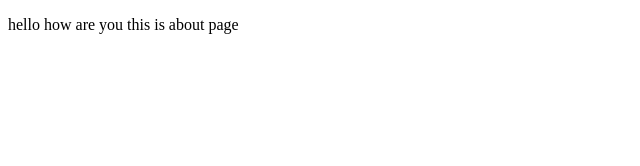
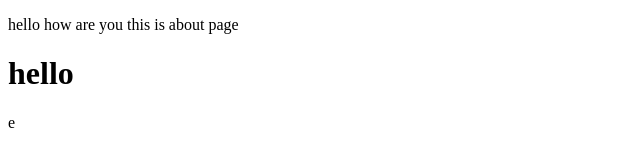
Before and after one commit to RameshMNG/testing, a plain HTML site: page about.html in a window 1280 px wide. Shown: the whole page, without its empty margins (0-640 px from the left). Drawn offline with Linux system fonts and the light colour scheme.

Commit message:
about page change

```diff
--- a/about.html
+++ b/about.html
@@ -8,5 +8,6 @@
 </head>
 <body>
     <p>hello how are you this is about page</p>
+    <h1>hello</h1>e
 </body>
 </html>
```
